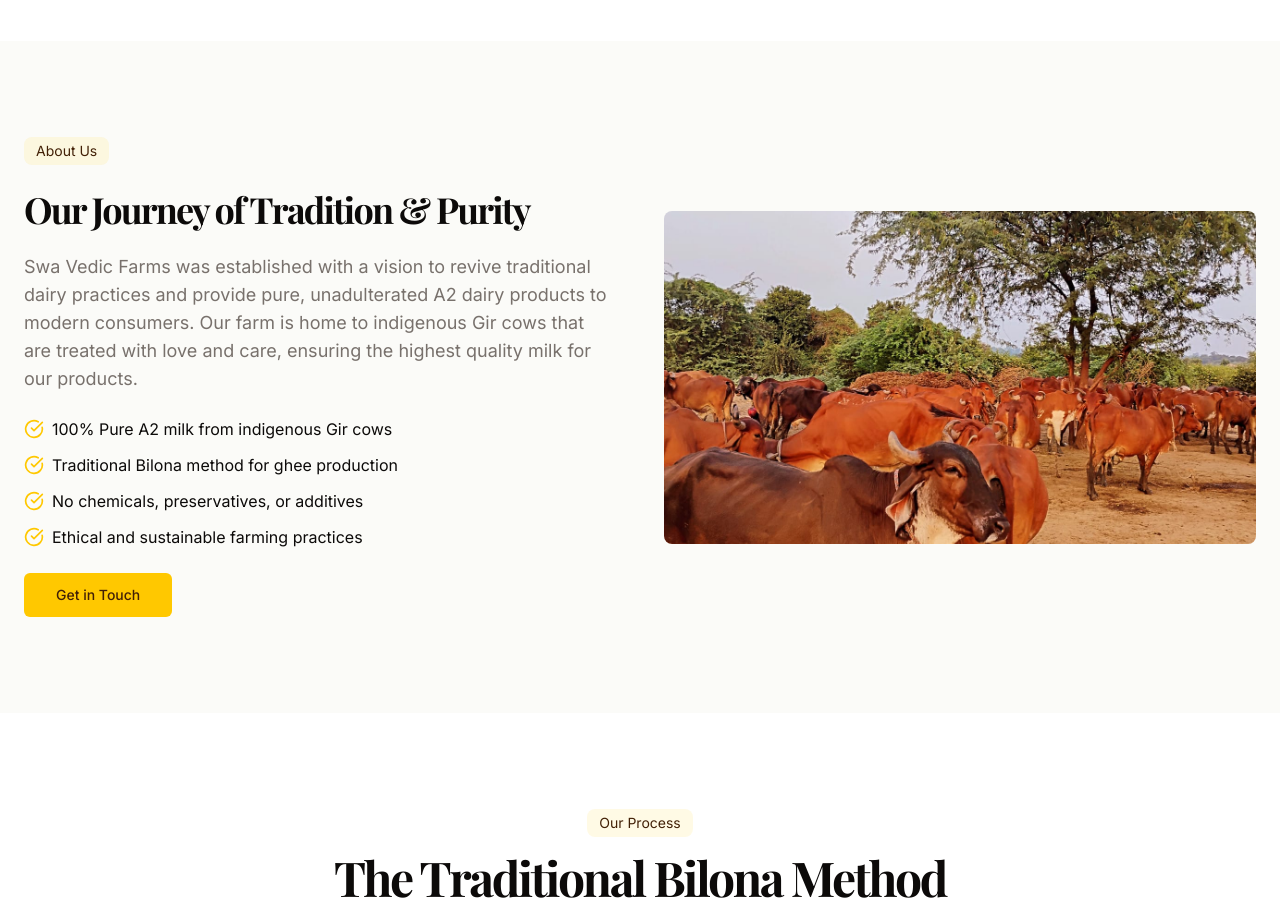
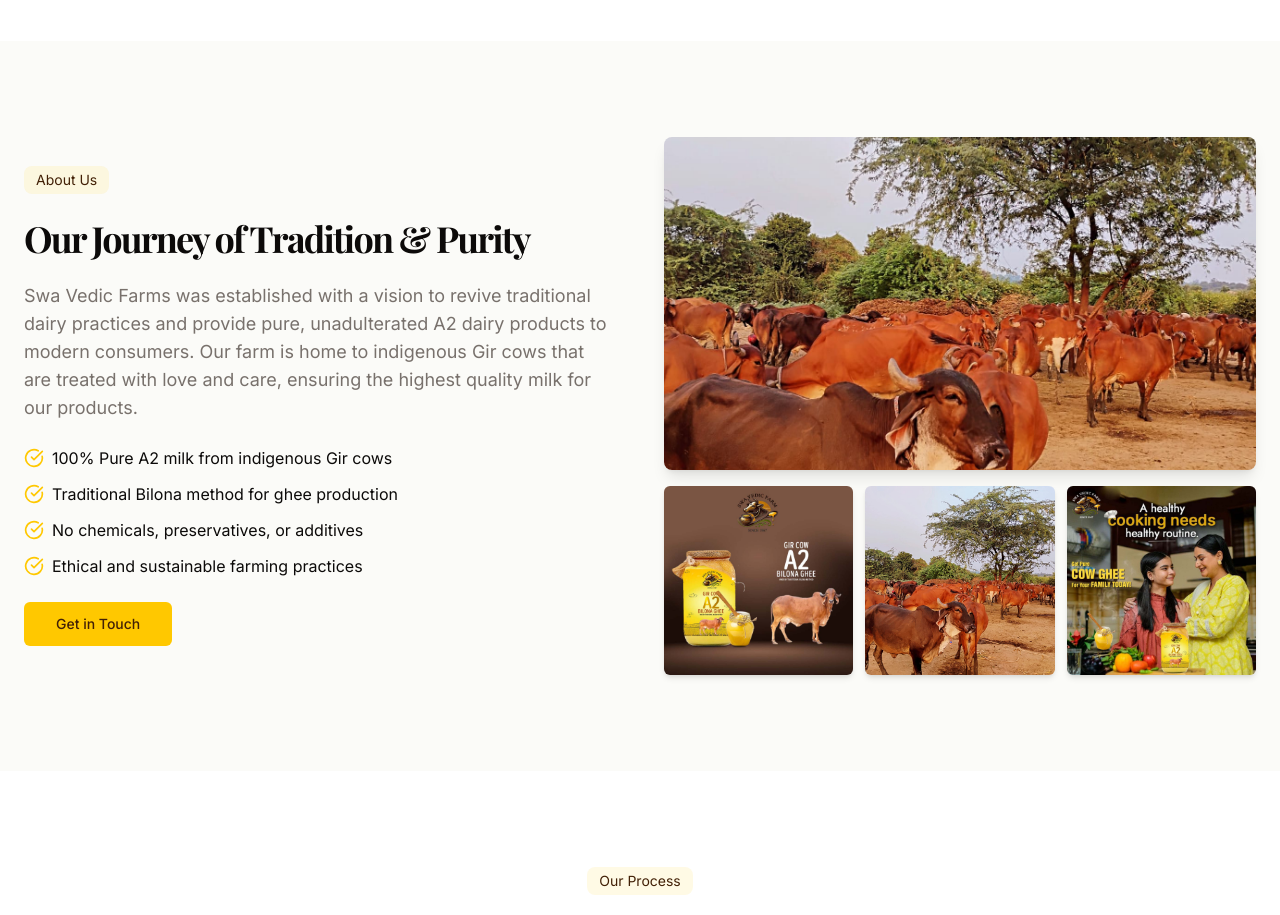
Before and after one commit to Kush8825/Swa_Vedic_Farms, a Next.js app: page / in a window 1280 px wide. Shown: the part 2020-2935 px from the top of the page. Built offline with nearby package versions, Linux system fonts and the light colour scheme; a web font is replaced by a local one.

Commit message:
new changes

```diff
--- a/components/about-section.tsx
+++ b/components/about-section.tsx
@@ -4,13 +4,69 @@ import { CheckCircle } from "lucide-react"
 import Link from "next/link"
 
 export default function AboutSection() {
+  const galleryImages = [
+    {
+      src: "/cows.jpg",
+      alt: "Gir Cows at Swa Vedic Farms",
+      title: "Our Indigenous Gir Cows"
+    },
+    {
+      src: "/a2ghee.jpg",
+      alt: "Traditional Bilona Ghee Making Process",
+      title: "Traditional Bilona Process"
+    },
+    {
+      src: "/cows.jpg",
+      alt: "Swa Vedic Farms Landscape",
+      title: "Our Farm Environment"
+    },
+    {
+      src: "/home_pic.jpg",
+      alt: "Pure A2 Dairy Products",
+      title: "Premium A2 Products"
+    }
+  ]
+
   return (
     <section id="about" className="py-16 md:py-24 bg-secondary/50">
       <div className="container px-4 md:px-6">
-        <div className="grid gap-8 md:grid-cols-2 md:gap-12 items-center">
-          <div className="relative aspect-video overflow-hidden rounded-lg md:order-last">
-            <Image src="/cows.jpg" alt="Swa Vedic Farms" fill className="object-cover" />
+        <div className="grid gap-8 lg:grid-cols-2 lg:gap-12 items-center">
+          {/* Image Gallery Section */}
+          <div className="space-y-4 lg:order-last">
+            {/* Main Featured Image */}
+            <div className="relative aspect-video overflow-hidden rounded-lg shadow-lg">
+              <Image
+                src={galleryImages[0].src}
+                alt={galleryImages[0].alt}
+                fill
+                className="object-cover transition-transform duration-300 hover:scale-105"
+              />
+              <div className="absolute inset-0 bg-black/20 opacity-0 hover:opacity-100 transition-opacity duration-300 flex items-end">
+                <div className="p-4 text-white">
+                  <h4 className="font-semibold">{galleryImages[0].title}</h4>
+                </div>
+              </div>
+            </div>
+
+            {/* Gallery Grid */}
+            <div className="grid grid-cols-3 gap-3">
+              {galleryImages.slice(1).map((image, index) => (
+                <div key={index} className="relative aspect-square overflow-hidden rounded-md shadow-md group cursor-pointer">
+                  <Image
+                    src={image.src}
+                    alt={image.alt}
+                    fill
+                    className="object-cover transition-all duration-300 group-hover:scale-110"
+                  />
+                  <div className="absolute inset-0 bg-black/30 opacity-0 group-hover:opacity-100 transition-opacity duration-300 flex items-center justify-center">
+                    <span className="text-white text-xs font-medium text-center px-2">{image.title}</span>
+                  </div>
+                </div>
+              ))}
+            </div>
           </div>
+
+          {/* Content Section */}
           <div className="space-y-6">
             <div className="inline-block rounded-lg bg-primary/10 px-3 py-1 text-sm text-primary-foreground">
               About Us
```
